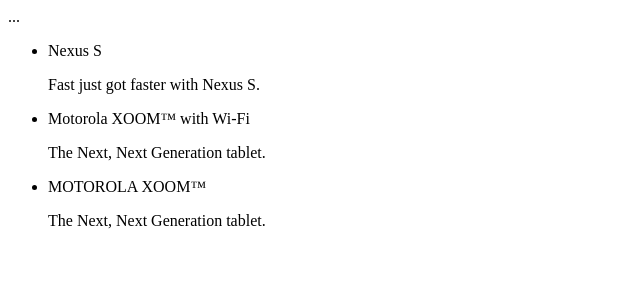
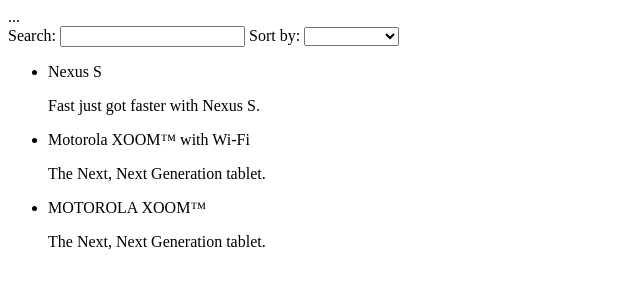
Before and after one commit to rajkumargootam/phonecat_app, a website: page app/index.html in a window 1280 px wide. Shown: the whole page, without its empty margins (0-640 px from the left). Drawn offline with nearby package versions, Linux system fonts and the light colour scheme.

Commit message:
Created Search Query Box  and Sort By Fields to Select in index.html

```diff
--- a/app/index.html
+++ b/app/index.html
@@ -6,12 +6,32 @@
   </head>
  <body ng-controller="PhoneListCtrl">
 
-  <ul>
-    <li ng-repeat="phone in phones">
-      <span>{{phone.name}}</span>
+    <div class="container-fluid">
+      <div class="row">
+        <div class="col-md-2">
+          <!--Sidebar content-->
+
+          Search: <input ng-model="query">
+          Sort by:
+          <select ng-model="orderProp">
+            <option value="name">Alphabetical</option>
+            <option value="age">Newest</option>
+          </select>
+
+
+        </div>
+        <div class="col-md-10">
+          <!--Body content-->
+
+          <ul class="phones">
+            <li ng-repeat="phone in phones | filter:query">
+              {{phone.name}}
               <p>{{phone.snippet}}</p>
             </li>
           </ul>
 
+        </div>
+      </div>
+    </div>
  </body>
 </html>
```
Lines whose indentation alone changed are shown as unchanged.
